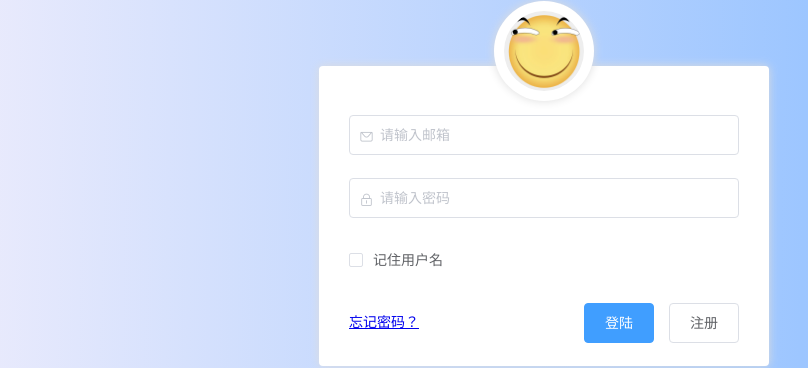
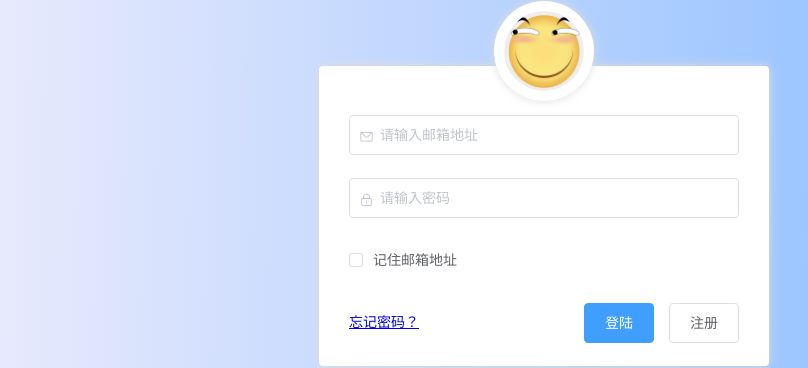
Before and after one commit to 772778995/vue_shop, a Vue app: page /#/loginAndRegiste/login in a window 1280 px wide. Shown: the part 184-552 px from the top of the page, without its empty margins (96-904 px from the left). Built offline with nearby package versions, Linux system fonts and the light colour scheme.

Commit message:
路由导航

```diff
--- /dev/null
+++ b/src/assets/js/cookies.js
@@ -0,0 +1,24 @@
+// 设置cookie
+const setCookies = (key, value, expires) => {
+  // 设置cookie过期时间
+  const afterDay = day => {
+    const time = new Date()
+    time.setDate(time.getDate() + day)
+    return time
+  }
+  expires = afterDay(expires)
+  document.cookie = `${key}=${value};expires=${expires}`
+}
+// 获取cookies的对象
+const getCookies = () => {
+  const cookies = document.cookie.split('; ')
+  const cookiesArr = []
+  const cookiesObj = []
+  for (let i = 0; i < cookies.length; i++) {
+    cookiesArr[i] = cookies[i].split('=')
+    cookiesObj[cookiesArr[i][0]] = cookiesArr[i][1]
+  }
+  return cookiesObj
+}
+export { setCookies }
+export { getCookies }
--- /dev/null
+++ b/src/page/home/Home.vue
@@ -0,0 +1,14 @@
+<template>
+  <div>
+    我是HOME组件
+  </div>
+</template>
+
+<script>
+export default {
+  name: 'Home'
+}
+</script>
+
+<style>
+</style>
--- a/src/page/loginAndRegiste/components/Login.vue
+++ b/src/page/loginAndRegiste/components/Login.vue
@@ -14,7 +14,7 @@
         <!-- 邮箱地址 -->
         <el-form-item prop="Email">
           <el-input
-            placeholder="请输入邮箱"
+            placeholder="请输入邮箱地址"
             v-model="loginForm.Email"
             prefix-icon="el-icon-message">
           </el-input>
@@ -28,9 +28,10 @@
             prefix-icon="el-icon-lock">
           </el-input>
         </el-form-item>
+        <!-- 记住邮箱地址 -->
         <el-form-item>
-          <el-checkbox v-model="loginForm.renUser">
-            记住用户名
+          <el-checkbox v-model="loginForm.ranUser">
+            记住邮箱地址
           </el-checkbox>
         </el-form-item>
         <el-form-item>
@@ -57,6 +58,7 @@
 </template>
 
 <script>
+import { setCookies, getCookies } from '../../../assets/js/cookies.js'
 export default {
   name: 'Login',
   data () {
@@ -64,7 +66,7 @@ export default {
       loginForm: {
         Email: '',
         passWord: '',
-        remUser: ''
+        ranUser: false
       },
       loginFormRules: {
         Email: [
@@ -81,22 +83,33 @@ export default {
   methods: {
     login: function () {
       this.$refs.loginFormRef.validate(value => {
+        // 如果表单校验成功则执行
         if (value) {
-          const { Email, passWord } = this.loginForm
+          const { Email, passWord, ranUser } = this.loginForm
+          // 向服务器发送请求
           this.$axios.post(
             '/login.php',
             `Email=${Email}&passWord=${passWord}`
           )
             .then(res => {
+              // 登陆成功
               if (res.status === 200) {
-                console.log('登陆成功！')
-              } else if (res.status === 204) {
-                console.log('邮箱地址或者密码错误！')
+                this.$message.success('登陆成功！')
+                setCookies('Email', Email)
+                setCookies('passWord', passWord)
+                if (ranUser === true) setCookies('Email', Email, 10)
+                return this.$router.push('/home')
+              } else {
+                // 登陆失败
+                this.$message.error('登陆失败！')
               }
             })
         }
       })
     }
+  },
+  mounted () {
+    if (getCookies().Email) this.loginForm.Email = getCookies().Email
   }
 }
 </script>
--- a/src/plugins/axios.js
+++ b/src/plugins/axios.js
@@ -21,7 +21,7 @@ const _axios = axios.create(config)
 _axios.interceptors.request.use(
   function (config) {
     // Do something before request is sent
-    Vue.prototype.openLoading()
+    // Vue.prototype.openLoading()
     return config
   },
   function (error) {
@@ -34,7 +34,7 @@ _axios.interceptors.request.use(
 _axios.interceptors.response.use(
   function (response) {
     // Do something with response data
-    Vue.prototype.openLoading().close()
+    // Vue.prototype.openLoading().close()
     return response
   },
   function (error) {
--- a/src/plugins/element.js
+++ b/src/plugins/element.js
@@ -1,5 +1,13 @@
 import Vue from 'vue'
-import { Button, Form, FormItem, Input, Checkbox, Icon } from 'element-ui'
+import {
+  Button,
+  Form,
+  FormItem,
+  Input,
+  Checkbox,
+  Icon,
+  Message
+} from 'element-ui'
 
 Vue.use(Button)
 Vue.use(Form)
@@ -7,3 +15,4 @@ Vue.use(FormItem)
 Vue.use(Input)
 Vue.use(Checkbox)
 Vue.use(Icon)
+Vue.prototype.$message = Message
--- a/src/router/index.js
+++ b/src/router/index.js
@@ -3,6 +3,8 @@ import VueRouter from 'vue-router'
 import LoginAndRegiste from '../page/loginAndRegiste/LoginAndRegiste.vue'
 import Login from '../page/loginAndRegiste/components/Login.vue'
 import Registe from '../page/loginAndRegiste/components/Registe.vue'
+import Home from '../page/home/Home.vue'
+import { getCookies } from '../assets/js/cookies.js'
 
 Vue.use(VueRouter)
 
@@ -10,13 +12,31 @@ const routes = [
   {
     path: '/',
     redirect: '/loginAndRegiste/login',
+    component: LoginAndRegiste
+  },
+  {
+    path: '/loginAndRegiste',
     component: LoginAndRegiste,
     children: [
-      { path: '/loginAndRegiste/login', component: Login },
-      { path: '/loginAndRegiste/registe', component: Registe }
+      {
+        path: '/loginAndRegiste/login',
+        component: Login
+      },
+      {
+        path: '/loginAndRegiste/registe',
+        component: Registe
+      }
     ]
   },
-  { path: '/loginAndRegiste', component: LoginAndRegiste }
+  {
+    path: '/home',
+    component: Home,
+    beforeEnter: (to, from, next) => {
+      const { Email, passWord } = getCookies()
+      if (!Email || !passWord) next('/loginAndRegiste/login')
+      else next()
+    }
+  }
 ]
 
 const router = new VueRouter({
```
